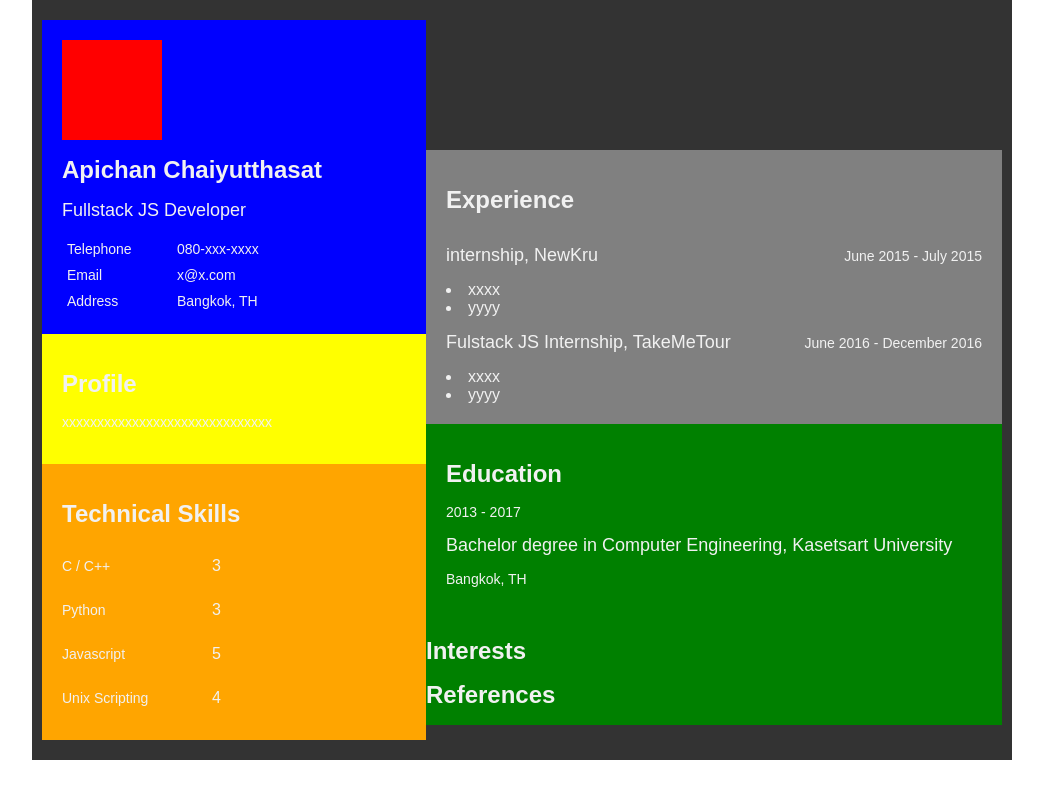
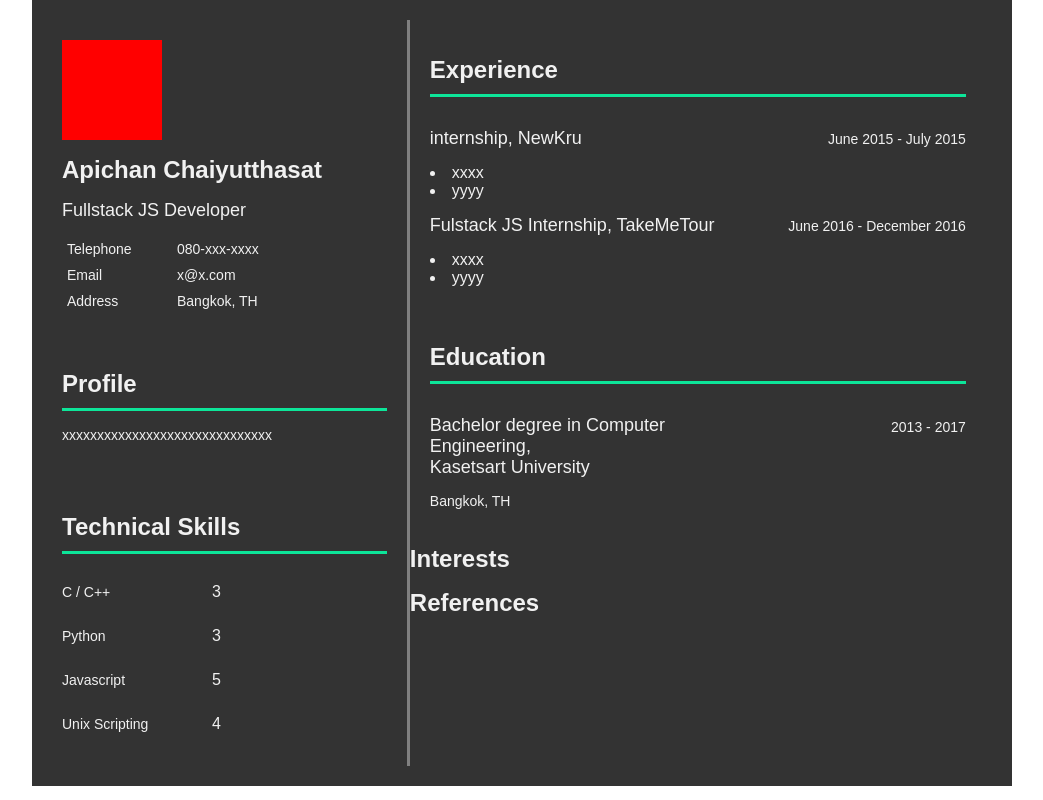
Before and after one commit to ak1103dev/resume, a React app: page / in a window 1280 px wide. Shown: the whole page, without its empty margins (118-1161 px from the left). Built offline with nearby package versions, Linux system fonts and the light colour scheme.

Commit message:
add line

```diff
--- a/src/App.scss
+++ b/src/App.scss
@@ -11,14 +11,19 @@
   color: #F1F1F1;
   .left {
     display: inline-block;
-    width: 40%;
-    background-color: yellow;
+    width: 38%;
+    border-right: 3px solid gray;
   }
   .right {
     display: inline-block;
     width: 60%;
-    background-color: green;
+    vertical-align: top;
   }
+}
+
+.title {
+  padding-bottom: 10px;
+  border-bottom: 3px solid #0de599;
 }
 
 h1 {
--- a/src/components/BasicInfo/BasicInfo.scss
+++ b/src/components/BasicInfo/BasicInfo.scss
@@ -1,5 +1,4 @@
 .basicInfo {
-  background-color: blue;
   padding: 20px;
   .profileImage {
     width: 100px;
--- a/src/components/Education/Education.js
+++ b/src/components/Education/Education.js
@@ -5,13 +5,18 @@ export default class Education extends Component {
     const { info } = this.props;
     return (
       <div className="education">
-        <h1>Education</h1>
+        <h1 className="title">Education</h1>
         {
           info.map((education) =>
             <div>
-              <p>{education.start} - {education.stop}</p>
-              <h2>{education.studyType} degree in {education.area}, {education.institution}</h2>
-              <p>{education.address}</p>
+              <div className="eduHeader">
+                <h2>
+                  {education.studyType} degree in {education.area},<br />
+                  {education.institution}
+                </h2>
+                <p>{education.start} - {education.stop}</p>
+              </div>
+              <p className="eduAddress">{education.address}</p>
             </div>
           )
         }
--- a/src/components/Education/Education.scss
+++ b/src/components/Education/Education.scss
@@ -1,3 +1,19 @@
 .education {
   padding: 20px;
+  .eduHeader {
+    >h2 {
+      display: inline-block;
+      width: calc(100% - 200px);
+    }
+    >p {
+      display: inline-block;
+      vertical-align: top;
+      width: 200px;
+      text-align: right;
+      padding-top: 5px;
+    }
+  }
+  .eduAddress {
+    margin: 0;
+  }
 }
--- a/src/components/Experience/Experience.js
+++ b/src/components/Experience/Experience.js
@@ -5,7 +5,7 @@ export default class Experince extends Component {
     const { info } = this.props;
     return (
       <div className="experience">
-        <h1>Experience</h1>
+        <h1 className="title">Experience</h1>
         {
           info.map((experience, index) =>
             <div key={index}>
--- a/src/components/Experience/Experience.scss
+++ b/src/components/Experience/Experience.scss
@@ -1,5 +1,4 @@
 .experience {
-  background-color: gray;
   padding: 20px;
   .exHeader {
     width: 100%;
--- a/src/components/Profile/Profile.js
+++ b/src/components/Profile/Profile.js
@@ -5,7 +5,7 @@ export default class Profile extends Component {
     const { info } = this.props;
     return (
       <div className="profile">
-        <h1>Profile</h1>
+        <h1 className="title">Profile</h1>
         <p>{info}</p>
       </div>
     );
--- a/src/components/Skills/Skills.js
+++ b/src/components/Skills/Skills.js
@@ -14,7 +14,7 @@ export default class Skills extends Component {
     const { info } = this.props;
     return (
       <div className="skills">
-        <h1>Technical Skills</h1>
+        <h1 className="title">Technical Skills</h1>
         {
           info.map((skill, i) =>
             <div key={i} className="rowSkill">
--- a/src/components/Skills/Skills.scss
+++ b/src/components/Skills/Skills.scss
@@ -1,5 +1,4 @@
 .skills {
-  background-color: orange;
   padding: 20px;
   .rowSkill {
     >p {
--- a/src/data.json
+++ b/src/data.json
@@ -5,7 +5,19 @@
     "bio": "Fullstack JS Developer",
     "tel": "080-xxx-xxxx",
     "email": "x@x.com",
-    "address": "Bangkok, TH"
+    "address": "Bangkok, TH",
+    "socials": [
+      {
+        "network": "GitHub",
+        "icon": "",
+        "url": "https://github.com/ak1103dev"
+      },
+      {
+        "network": "Medium",
+        "icon": "",
+        "url": "https://"
+      }
+    ]
   },
   "profile": "xxxxxxxxxxxxxxxxxxxxxxxxxxxxxx",
   "technicalSkills": [
@@ -57,5 +69,17 @@
       "start": "2013",
       "stop": "2017"
     }
+  ],
+  "interests": [
+    {
+      "name": "",
+      "icon": ""
+    }
+  ],
+  "references": [
+    {
+      "name": "Panjamapong",
+      "company": "TakeMeTour"
+    }
   ]
 }
```
